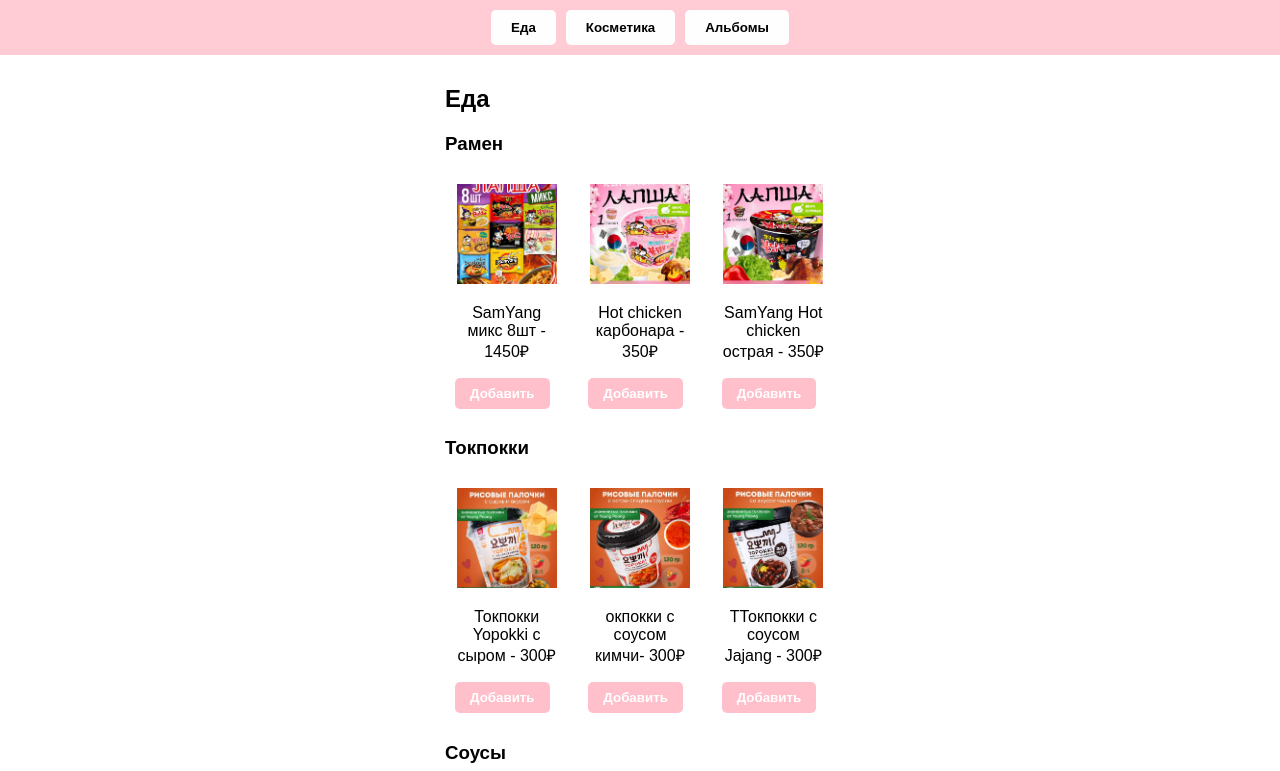
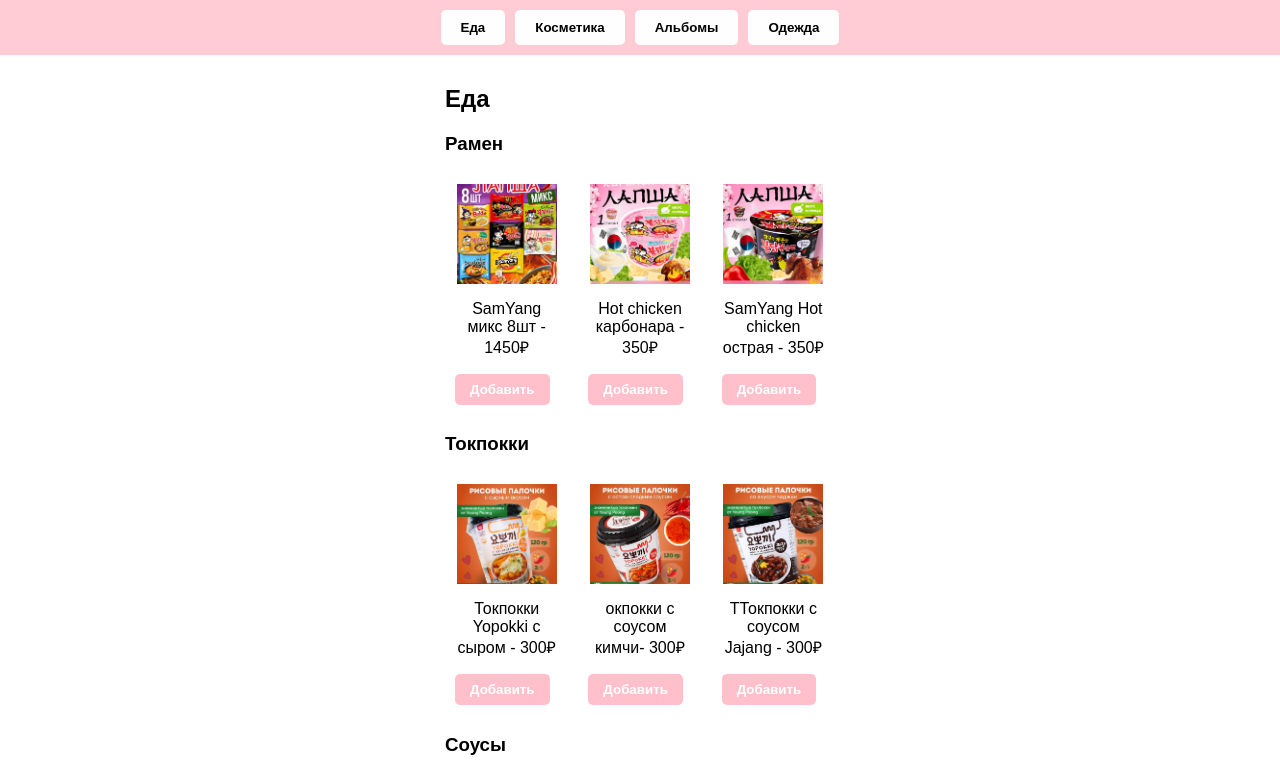
Before and after one commit to darigii/telegram-bot, a plain HTML site: page index.html in a window 1280 px wide. Shown: the top 771 px of the page. Drawn offline with Linux system fonts and the light colour scheme.

Commit message:
Update index.html

```diff
--- a/index.html
+++ b/index.html
@@ -1,4 +1,4 @@
-<!DOCTYPE html>
+
 <html lang="ru">
 <head>
     <meta charset="UTF-8">
@@ -12,6 +12,7 @@
         <button class="menu-btn" onclick="scrollToSection('food')">Еда</button>
         <button class="menu-btn" onclick="scrollToSection('cosmetics')">Косметика</button>
         <button class="menu-btn" onclick="scrollToSection('albums')">Альбомы</button>
+        <button class="menu-btn" onclick="scrollToSection('cl')">Одежда</button>
     </header>
 
     <div class="container">
@@ -62,7 +63,7 @@
             <div class="item"><img src="ph/al2.jpeg" alt="Альбом New Jeans"><p>BTS Love Yourself - 6000₽</p><button class="btn">Добавить</button></div>
         </div>
 
-        <h2 id="albums">Одежда</h2>
+        <h2 id="cl">Одежда</h2>
         <div class="grid">
             <div class="item"><img src="ph/cl1.jpeg" alt="Альбом Blackpink"><p>MINISO, Кроссовки - 2200₽</p><button class="btn">Добавить</button></div>
             <div class="item"><img src="ph/cl2.jpeg" alt="Альбом BTS"><p>MINISO, Футболка - 1500₽</p><button class="btn">Добавить</button></div>
```
